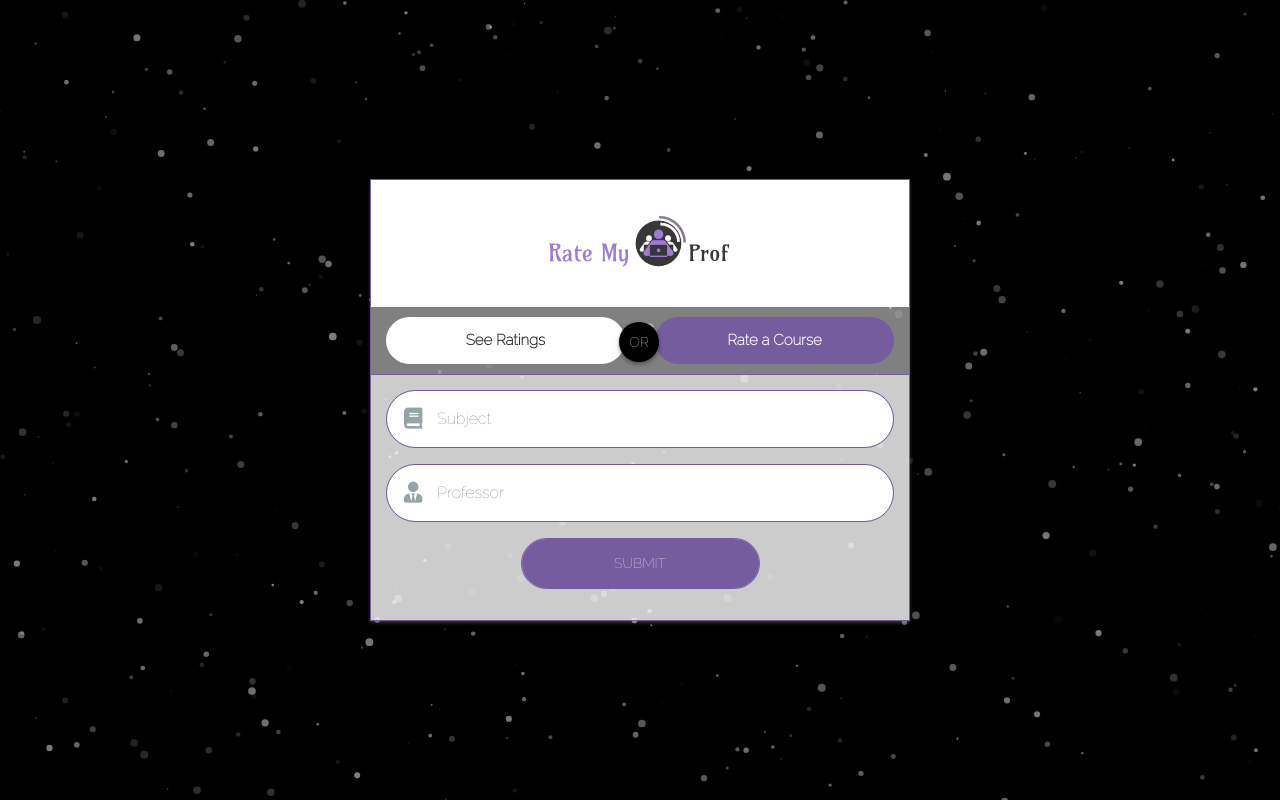
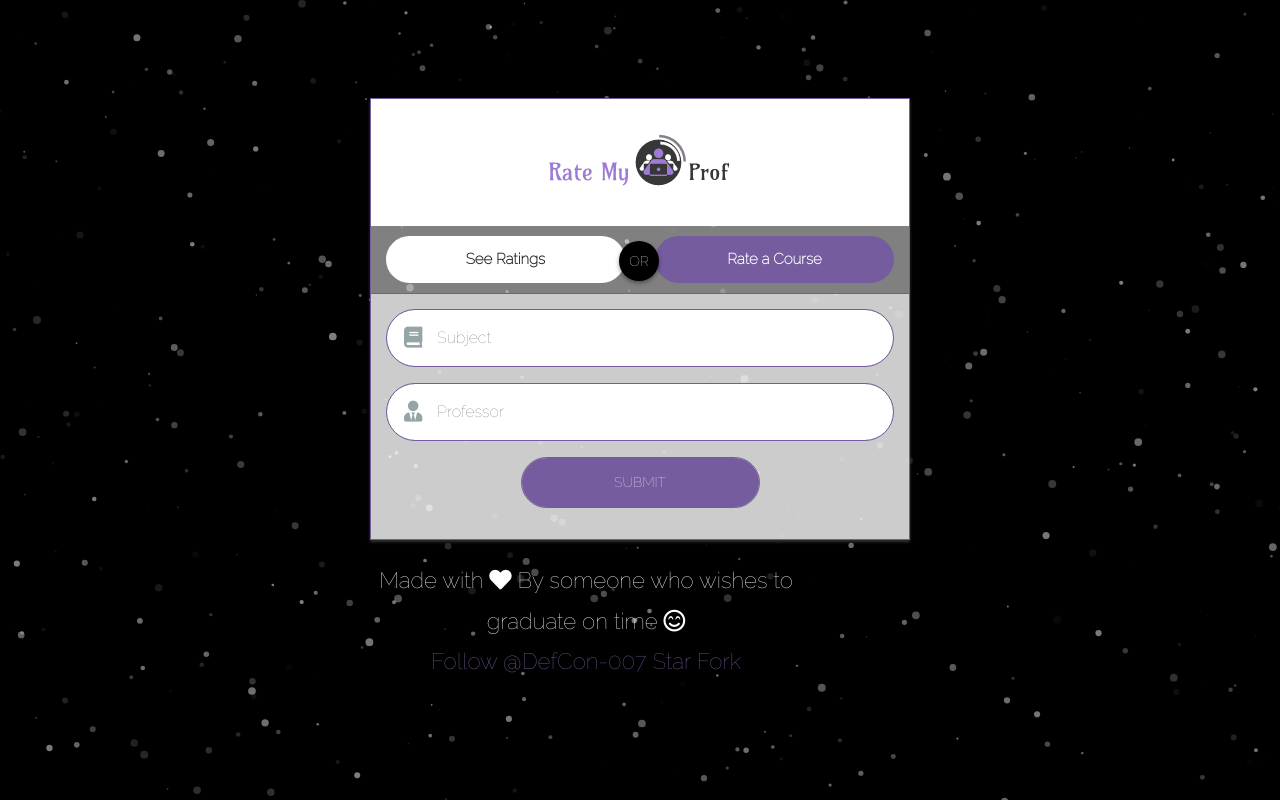
Before and after one commit to DefCon-007/rateMyProfessor, a Django app: page / in a window 1280 px wide. Run offline with Django 3.2, Linux system fonts and the light colour scheme; data that the repository does not hold is empty; parts of the project's set-up code (start-up, migrations or seed data) failed here and were passed over; some libraries are stand-ins or nearby versions.

Commit message:
Adds readme and github links

```diff
--- a/rateMyProf/webview/templates/webview/index.html
+++ b/rateMyProf/webview/templates/webview/index.html
@@ -76,6 +76,9 @@
     <script src="https://cdn.jsdelivr.net/npm/@yaireo/tagify@2.9.1/dist/tagify.min.js"></script>
     <script src="https://cdn.jsdelivr.net/npm/sweetalert2@7.33.1/dist/sweetalert2.all.min.js"></script>
 
+
+    <!-- Place this tag in your head or just before your close body tag. -->
+<script async defer src="https://buttons.github.io/buttons.js"></script>
     <!--[if lt IE 9]>
       <script src="https://oss.maxcdn.com/libs/html5shiv/3.7.0/html5shiv.js"></script>
       <script src="https://oss.maxcdn.com/libs/respond.js/1.4.2/respond.min.js"></script>
@@ -591,7 +594,10 @@ function capitalizeFirstLetter(string) {
 						</div>
 					</div>
 
-{#					<p class="footer-company-name">All Rights Reserved. &copy; 2018 <a href="#">Login Register</a> Design By : <a href="https://html.design/">html design</a></p>#}
+					<p class="footer-company-name">Made with <i class="fas fa-heart"></i> By someone who wishes to graduate on time <i class="far fa-smile-beam"></i> <br><!-- Place this tag where you want the button to render. -->
+<a class="github-button" href="https://github.com/DefCon-007" aria-label="Follow @DefCon-007 on GitHub">Follow @DefCon-007</a><!-- Place this tag where you want the button to render. -->
+<a class="github-button" href="https://github.com/DefCon-007/rateMyProfessor" data-icon="octicon-star" aria-label="Star DefCon-007/rateMyProfessor on GitHub">Star</a><!-- Place this tag where you want the button to render. -->
+<a class="github-button" href="https://github.com/DefCon-007/rateMyProfessor/fork" data-icon="octicon-repo-forked" aria-label="Fork DefCon-007/rateMyProfessor on GitHub">Fork</a></p>
 
 				</div>
 			</div>
```
Also changed, not shown: README.md (added).
